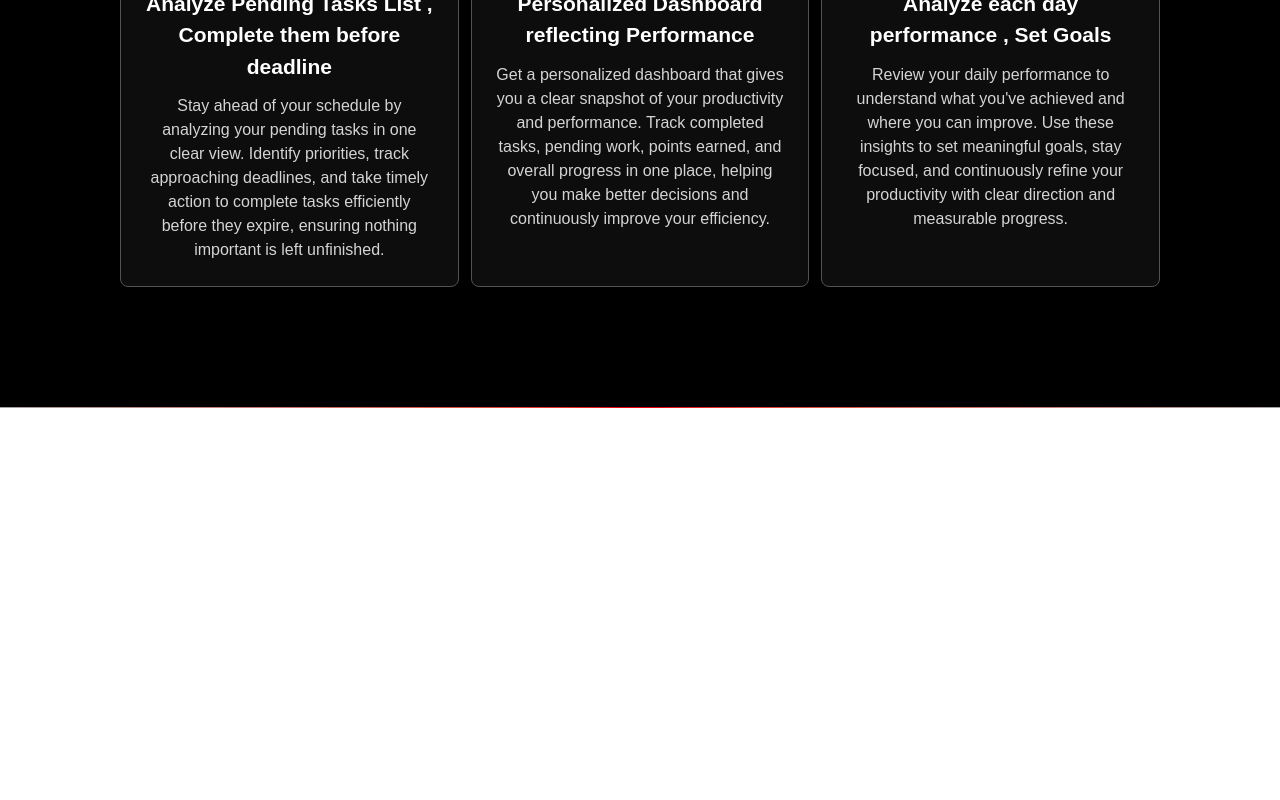
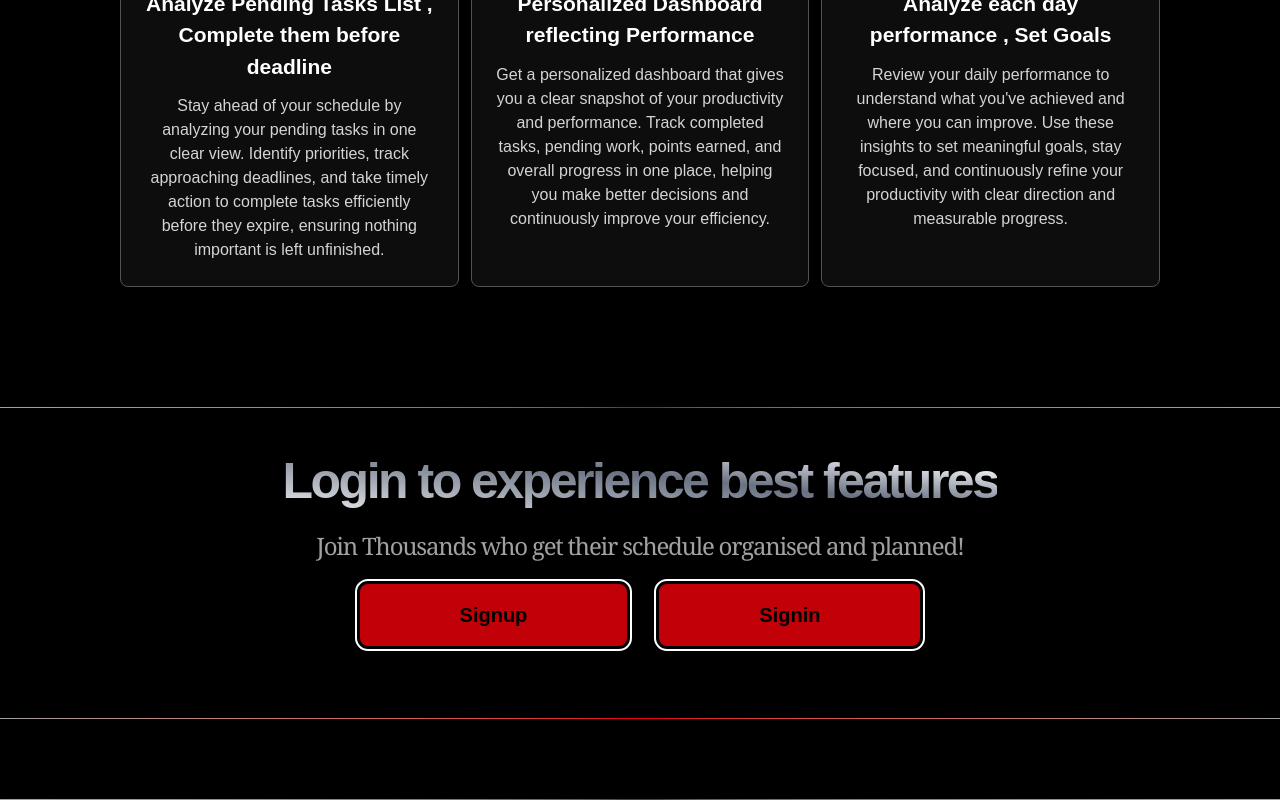
Before and after one commit to piyushmishra0620/Taskify, a Next.js app: page / in a window 1280 px wide. Shown: the part 1442-2242 px from the top of the page. Before the commit the page ends 1850 px from the top, so only its background shows below. Built offline with nearby package versions, Linux system fonts and the light colour scheme; no server answers.

Commit message:
Added another section to landing page

```diff
--- a/src/app/page.tsx
+++ b/src/app/page.tsx
@@ -77,6 +77,18 @@ export default function Home() {
         ></Card>
       </div>
       <div className="w-full h-[1px] bg-linear-to-r from-neutral-400 via-red-600 to-neutral-400 "></div>
+      <div className="mt-6 md:mt-9 w-full flex justify-center">
+        <div className="w-fit h-fit bg-linear-to-tr bg-clip-text from-0% from-gray-50 via-55% via-gray-500 to-85% to-gray-50">
+          <h1 className="text-[26px] md:text-[50px] text-transparent text-center tracking-tighter font-extrabold cursor-default">Login to experience best features</h1>
+        </div>
+      </div>
+      <p className="mt-[9px] text-center text-[15.7px] tracking-tighter md:text-[24px] font-serif text-neutral-400">Join Thousands who get their schedule organised and planned!</p>
+      <div className="flex justify-center gap-5 md:gap-8 mt-5">
+        <button className="px-12 md:px-25 py-1.5 md:py-4 outline-2 outline-white outline-offset-1 md:outline-offset-3 bg-red-500  md:bg-red-700 cursor-pointer text-black rounded-lg font-semibold text-[20px]">Signup</button>
+        <button className="px-12 md:px-25 py-1.5 md:py-4 outline-2 outline-white outline-offset-1 md:outline-offset-3 bg-red-500 md:bg-red-700 cursor-pointer text-black rounded-lg font-semibold text-[20px]">Signin</button>
+      </div>
+      <div className="w-full h-[1px] bg-linear-to-r from-neutral-400 via-red-600 to-neutral-400 mt-12 md:mt-18 mb-3 md:mb-5"></div>
+      <div className="w-full h-[1px] bg-linear-to-r from-neutral-400 via-red-600 to-neutral-400 mt-13 md:mt-20"></div>
     </div>
   );
 }
```
